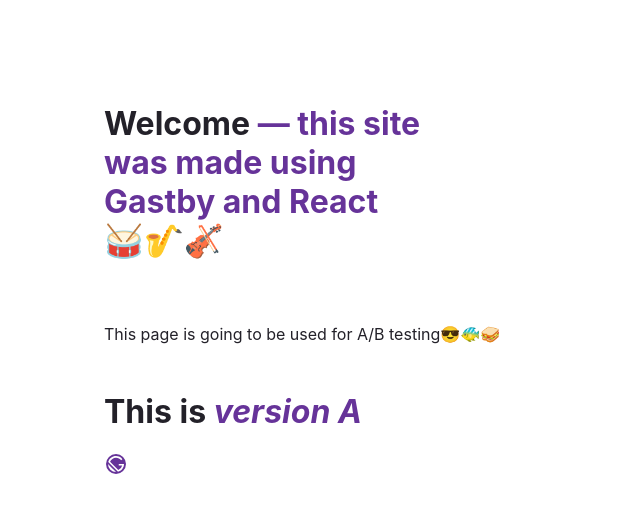
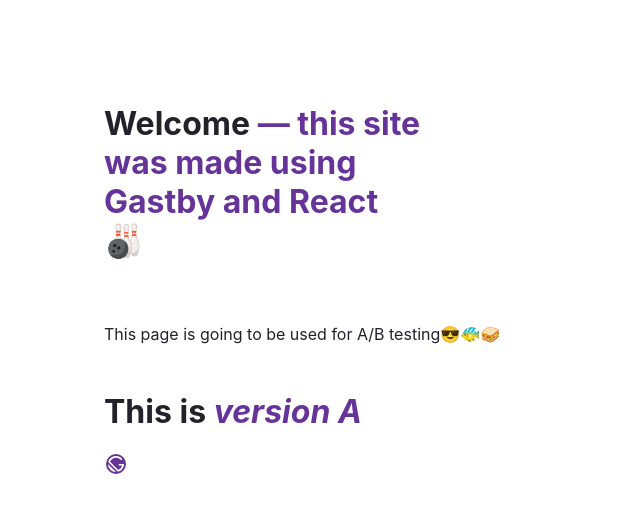
Before and after one commit to Jjanzen27/gatsby-ab-test, a Gatsby site: page / in a window 1280 px wide. Shown: the whole page, without its empty margins (0-640 px from the left). Built offline with nearby package versions, Linux system fonts and the light colour scheme; Gatsby itself is replaced by a stand-in of ours.

Commit message:
fix typo

```diff
--- a/src/pages/index.js
+++ b/src/pages/index.js
@@ -27,7 +27,7 @@
         Welcome
         <span style={headingAccentStyles}> — this site was made using Gastby and React </span>
         <span role="img" aria-label="Party popper emojis">
-          🥁🎷🎻
+          🎳
         </span>
       </h1>
       <p style={paragraphStyles}>
```
